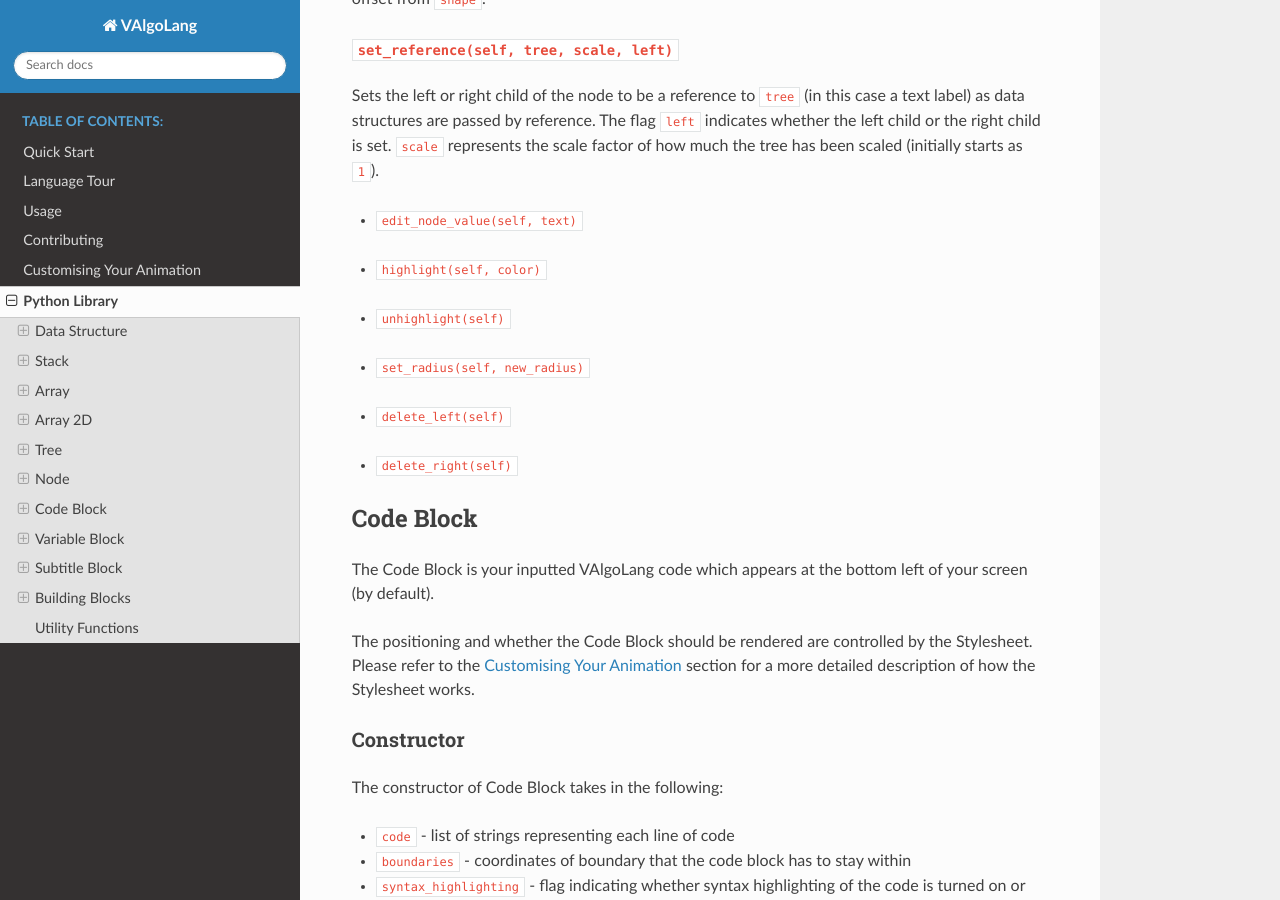
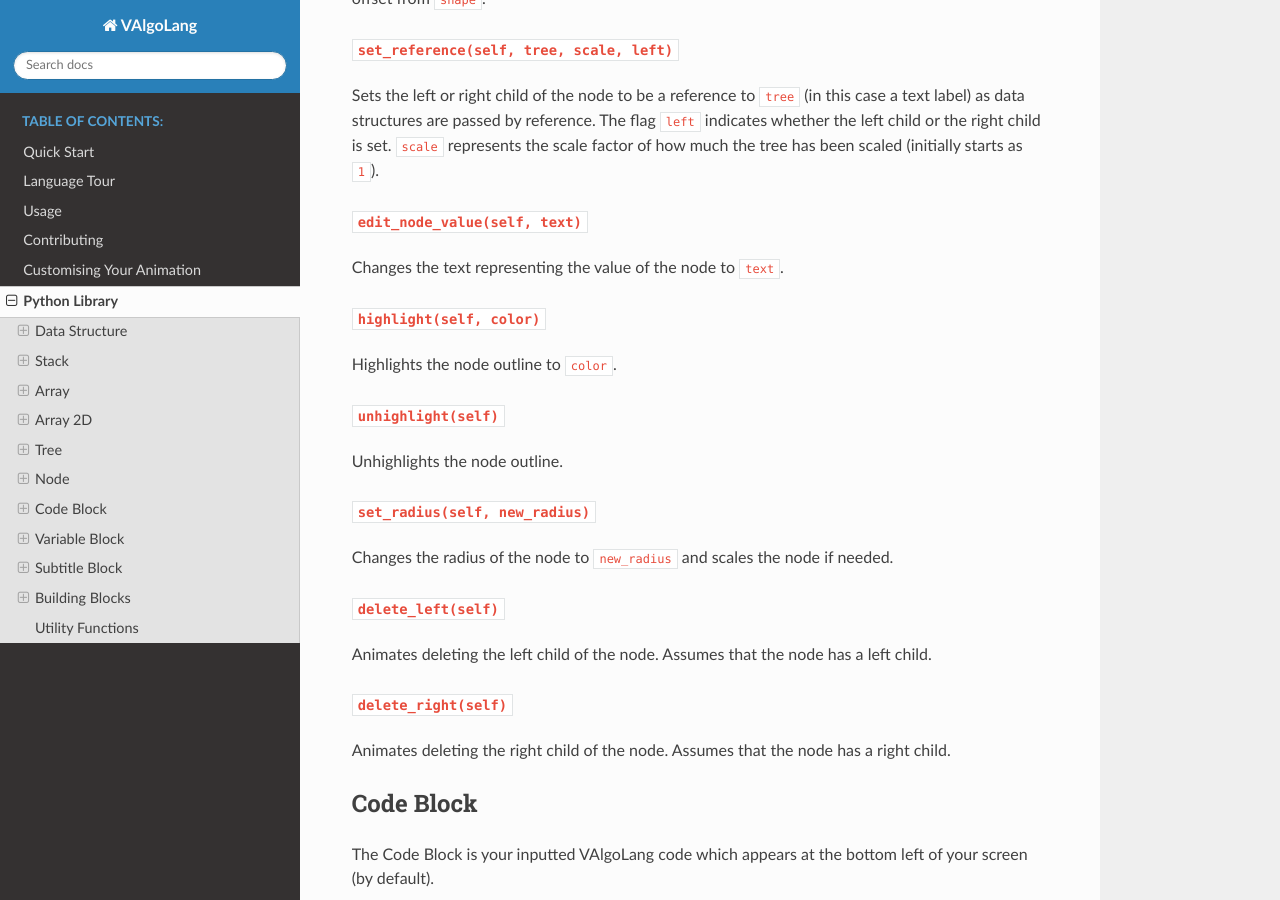
Before and after one commit to VAlgoLang/valgolang.github.io, a Sphinx documentation site: the page built from source/python_library.rst, in a window 1280 px wide and 900 px high, scrolled down 7591 px. Built offline with Sphinx 7.4.7 and the Read the Docs theme 2.0.0, drawn with Linux system fonts in a browser that asks for light colours.

Commit message:
fixed formatting

```diff
--- a/source/python_library.rst
+++ b/source/python_library.rst
@@ -261,7 +261,7 @@
 Animates setting the left of ``shape`` to ``vgroup`` - moving ``vgroup`` to lower left of ``shape`` and adding in the line that connects the two. ``scale`` is passed from ``set_left`` and used to obtain the position offset from ``shape``.
 
 ``set_right(self, node, scale)``
-"""""""""""""""""""""""""""""""
+"""""""""""""""""""""""""""""""""
 Sets the right child of the node to ``node`` by calling ``set_right_mobject``. ``scale`` represents the scale factor of how much the tree has been scaled (initially starts as ``1``).
 
 ``set_right_mobject(self, shape, vgroup, scale)``
@@ -272,27 +272,27 @@
 """"""""""""""""""""""""""""""""""""""""""
 Sets the left or right child of the node to be a reference to ``tree`` (in this case a text label) as data structures are passed by reference. The flag ``left`` indicates whether the left child or the right child is set. ``scale`` represents the scale factor of how much the tree has been scaled (initially starts as ``1``).
 
-* ``edit_node_value(self, text)``
+``edit_node_value(self, text)``
 """""""""""""""""""""""""""""""""
 Changes the text representing the value of the node to ``text``.
 
-* ``highlight(self, color)``
+``highlight(self, color)``
 """"""""""""""""""""""""""""
 Highlights the node outline to ``color``.
 
-* ``unhighlight(self)``
+``unhighlight(self)``
 """""""""""""""""""""""
 Unhighlights the node outline.
 
-* ``set_radius(self, new_radius)``
+``set_radius(self, new_radius)``
 """"""""""""""""""""""""""""""""""
 Changes the radius of the node to ``new_radius`` and scales the node if needed.
 
-* ``delete_left(self)``
+``delete_left(self)``
 """""""""""""""""""""""
 Animates deleting the left child of the node. Assumes that the node has a left child.
 
-* ``delete_right(self)``
+``delete_right(self)``
 """""""""""""""""""""""
 Animates deleting the right child of the node. Assumes that the node has a right child.
 
```
